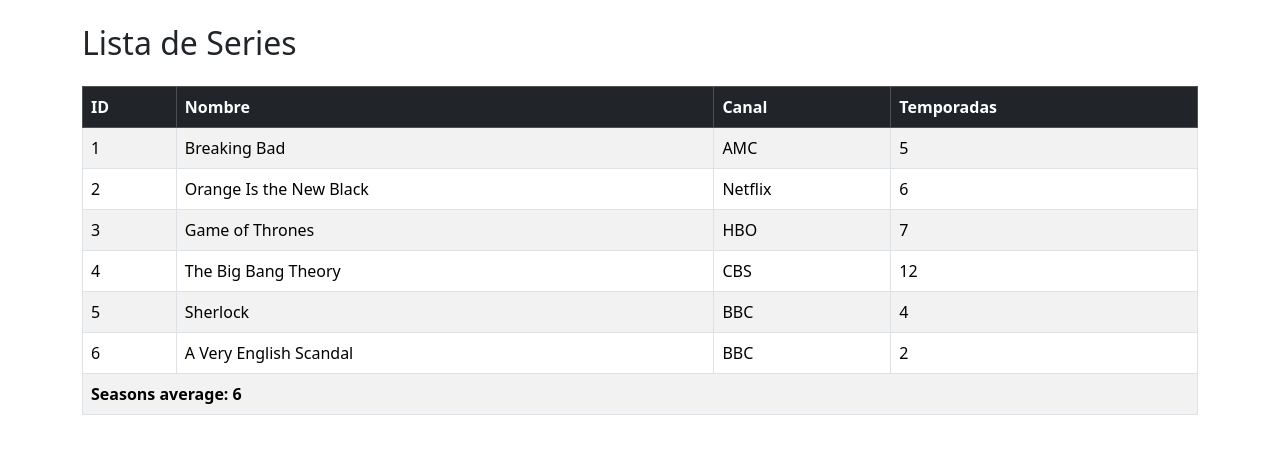
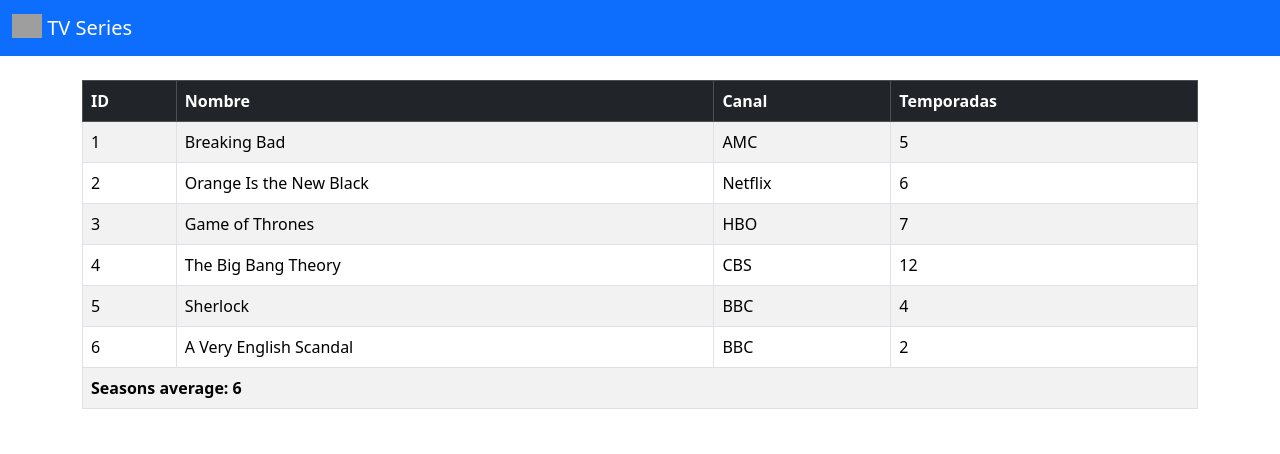
Before and after one commit to taguilera11/Taller-Angular, an Angular app: page / in a window 1280 px wide. Shown: the top 454 px of the page. Built offline with nearby package versions, Linux system fonts and the light colour scheme; grey boxes are pictures that could not be loaded.

Commit message:
Add Bootstrap for styling and update navigation in app component

```diff
--- a/angular.json
+++ b/angular.json
@@ -37,6 +37,7 @@
               }
             ],
             "styles": [
+              "node_modules/bootstrap/dist/css/bootstrap.min.css",
               "src/styles.css"
             ],
             "scripts": []
--- a/package.json
+++ b/package.json
@@ -17,6 +17,7 @@
     "@angular/platform-browser": "^19.2.0",
     "@angular/platform-browser-dynamic": "^19.2.0",
     "@angular/router": "^19.2.0",
+    "bootstrap": "^5.3.5",
     "rxjs": "~7.8.0",
     "tslib": "^2.3.0",
     "zone.js": "~0.15.0"
--- a/src/app/app.component.html
+++ b/src/app/app.component.html
@@ -1,2 +1,10 @@
+  <nav class="navbar bg-primary" data-bs-theme="dark">
+      <div class="container-fluid">
+        <a class="navbar-brand" href="#">
+          <img src="https://images.vexels.com/media/users/3/208492/isolated/preview/06babd23b6762b6ef80eaefe51ef37a8-icono-de-trazo-cuadrado-de-television.png" alt="Logo" width="30" height="24" class="d-inline-block align-text-top">
+          TV Series
+        </a>
+      </div>
+    </nav>
 <app-serie-list/>
 <router-outlet />
--- a/src/app/series/serie-list/serie-list.component.html
+++ b/src/app/series/serie-list/serie-list.component.html
@@ -1,5 +1,4 @@
 <div class="container mt-4">
-    <h2 class="mb-4">Lista de Series</h2>
     <table class="table table-striped table-bordered">
       <thead class="table-dark">
         <tr>
--- a/src/index.html
+++ b/src/index.html
@@ -6,7 +6,7 @@
   <base href="/">
   <meta name="viewport" content="width=device-width, initial-scale=1">
   <link rel="icon" type="image/x-icon" href="favicon.ico">
-  <link href="https://cdn.jsdelivr.net/npm/bootstrap@5.3.5/dist/css/bootstrap.min.css" rel="stylesheet" integrity="sha384-SgOJa3DmI69IUzQ2PVdRZhwQ+dy64/BUtbMJw1MZ8t5HZApcHrRKUc4W0kG879m7" crossorigin="anonymous">
+
 </head>
 <body>
   <app-root></app-root>
```
Also changed, not shown: 1 other file (tests, documents, lock files or other folders).
